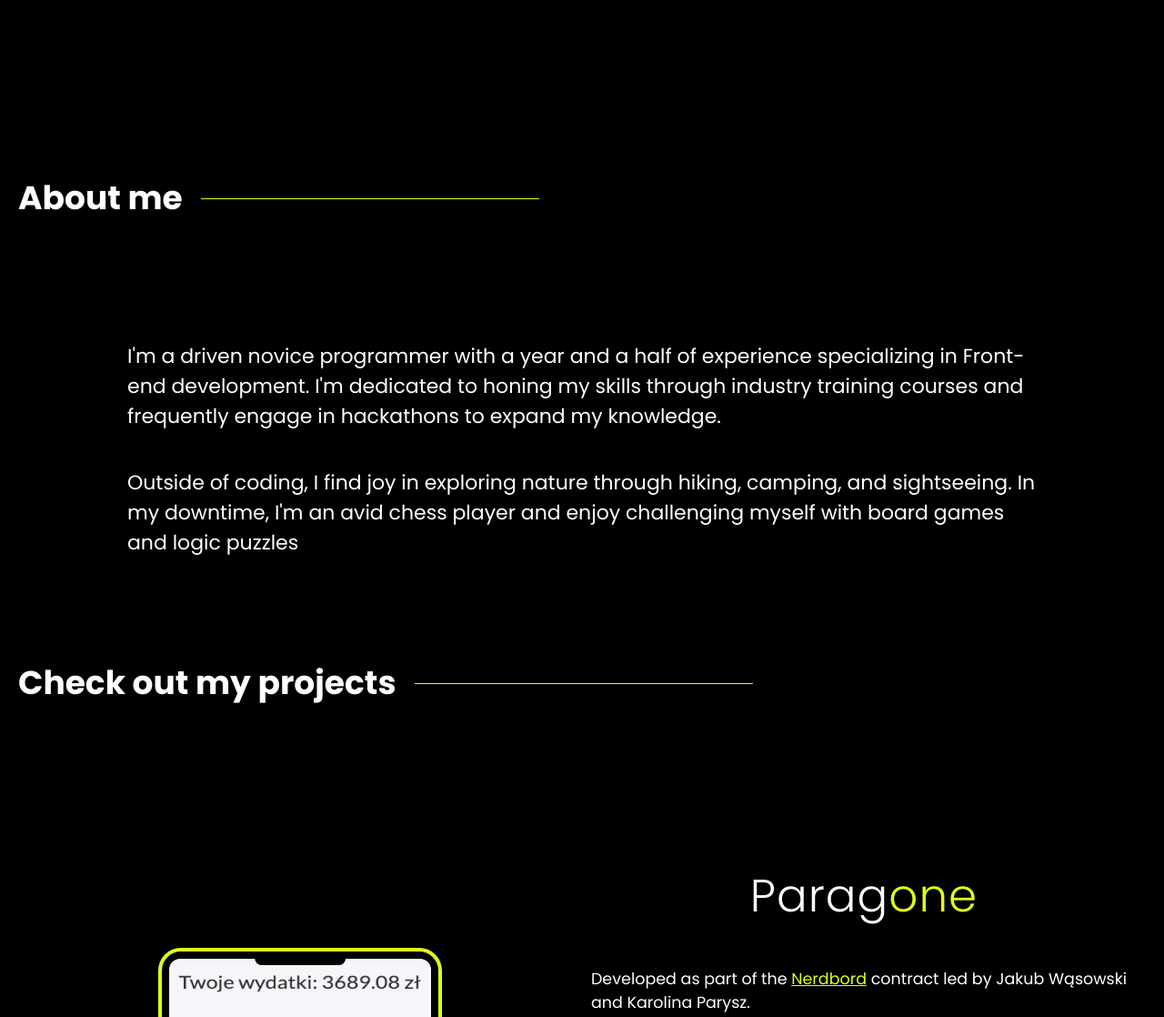
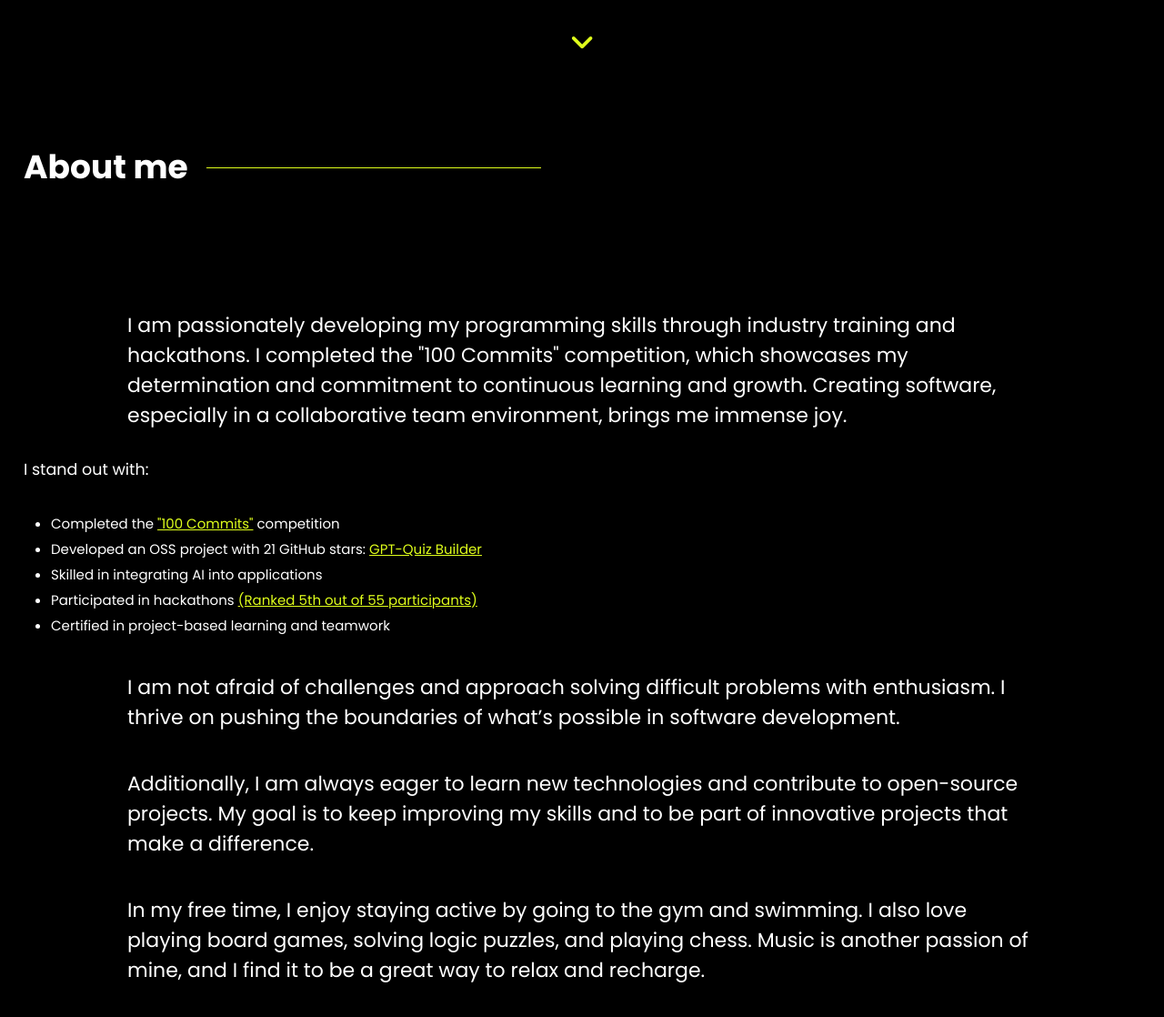
Before and after one commit to Adriann77/personal-portfolio, a website: page index.html in a window 1280 px wide. Shown: the part 680-1798 px from the top of the page at 91% size. Drawn offline with nearby package versions, Linux system fonts and the light colour scheme; files whose address does not match are found by name.

Commit message:
update about section

```diff
--- a/index.html
+++ b/index.html
@@ -79,19 +79,51 @@
                     </div>
                 </div>
 
+
+                <a data-aos="fade-up" data-aos-delay="1100" class="landing__ctabtn" href="#about"><i
+                        class="fa-solid fa-angle-down fa-bounce"></i></a>
+
+
+
+
             </section>
 
             <section id="about" class="about section">
                 <h3 data-aos="fade-right" class="heading">About me</h3>
-                <p data-aos="fade-up">I'm a driven novice programmer with a year and a half of experience
-                    specializing in Front-end
-                    development. I'm dedicated
-                    to honing my skills through industry training courses and frequently engage in hackathons to expand
-                    my knowledge.</p>
-                <p data-aos="fade-up">Outside of coding, I find joy in exploring nature through
-                    hiking, camping, and sightseeing. In my
-                    downtime, I'm an avid
-                    chess player and enjoy challenging myself with board games and logic puzzles</p>
+                <p data-aos="fade-up">I am passionately developing my programming skills through industry training and
+                    hackathons. I
+                    completed the "100
+                    Commits" competition, which showcases my determination and commitment to continuous learning and
+                    growth. Creating
+                    software, especially in a collaborative team environment, brings me immense joy.</p>
+
+                <ul data-aos="fade-up">
+                    I stand out with:
+                    <li>Completed the <a href="https://100commitow.pl">"100
+                            Commits"</a> competition</li>
+                    <li>Developed an OSS project with 21 GitHub stars: <a href="#gptquizbuilderr">GPT-Quiz Builder</a>
+                    </li>
+                    <li>Skilled in integrating AI into applications</li>
+                    <li>Participated in hackathons <a href="https://www.nerdbord.io/ranking" target="_blank">(Ranked 5th
+                            out of 55 participants)</a></li>
+                    <li>Certified in project-based learning and teamwork</li>
+                </ul>
+
+                <p data-aos="fade-up">I am not afraid of challenges and approach solving difficult problems with
+                    enthusiasm. I thrive on
+                    pushing the
+                    boundaries of what’s possible in software development.</p>
+
+                <p data-aos="fade-up">Additionally, I am always eager to learn new technologies and contribute to
+                    open-source projects. My
+                    goal is to keep
+                    improving my skills and to be part of innovative projects that make a difference.</p>
+                <p data-aos="fade-up">In my free time, I enjoy staying active by going to the gym and swimming. I also
+                    love playing board
+                    games, solving
+                    logic puzzles, and playing chess. Music is another passion of mine, and I find it to be a great way
+                    to relax and
+                    recharge.</p>
 
             </section>
 
--- a/src/sass/style.scss
+++ b/src/sass/style.scss
@@ -28,7 +28,8 @@ header {
 		background-color: colors.$black;
 		position: fixed;
 		z-index: 1000;
-		top: 0;
+		top: 0px;
+		transform: translateY(-1000px);
 		transition: all 0.3s;
 
 		ul {
@@ -189,6 +190,18 @@ main {
 		flex-direction: column;
 		gap: 4rem;
 
+		&__ctabtn {
+			color: colors.$lime;
+			text-decoration: none;
+			z-index: 0;
+			position: absolute;
+			bottom: 5%;
+			align-self: center;
+			padding: 1rem;
+			font-size: 3rem;
+			cursor: pointer;
+		}
+
 		&__description {
 			margin: 2rem 0;
 		}
@@ -267,6 +280,38 @@ main {
 		}
 	}
 
+	//ABOUT//
+	//ABOUT//
+	//ABOUT//
+	//ABOUT//
+	//ABOUT//
+
+	.about {
+		padding: 6px;
+		p {
+			margin-top: 4rem;
+		}
+		ul {
+			display: flex;
+			flex-direction: column;
+			gap: 0.5rem;
+			margin-top: 3rem;
+			font-size: 1.75rem;
+			li {
+				font-size: 1.5rem;
+				margin-left: 3rem;
+				a {
+					color: colors.$lime;
+				}
+
+				&:first-of-type {
+					margin-top: 3rem;
+				}
+			}
+		}
+	}
+}
+
 // PROJECTS //
 // PROJECTS //
 // PROJECTS //
@@ -285,20 +330,17 @@ main {
 			font-size: 1.75rem;
 		}
 
-
-				.left{
+		.left {
 			width: 50%;
 			display: flex;
 			align-items: center;
 			justify-content: center;
 		}
 
-
 		.gpt-quiz-builder {
 			.first-paragraph {
 				margin-bottom: 2rem;
 			}
-
 
 			ul {
 				margin: 15px 0;
@@ -423,11 +465,4 @@ main {
 // ABOUT SECTION
 // ABOUT SECTION
 
-	.about {
-		p {
-			margin-top: 4rem;
-		}
-	}
-}
-
 @import './media';
```
Also changed, not shown: dist/css/style.min.css. Lines whose indentation alone changed are shown as unchanged.
